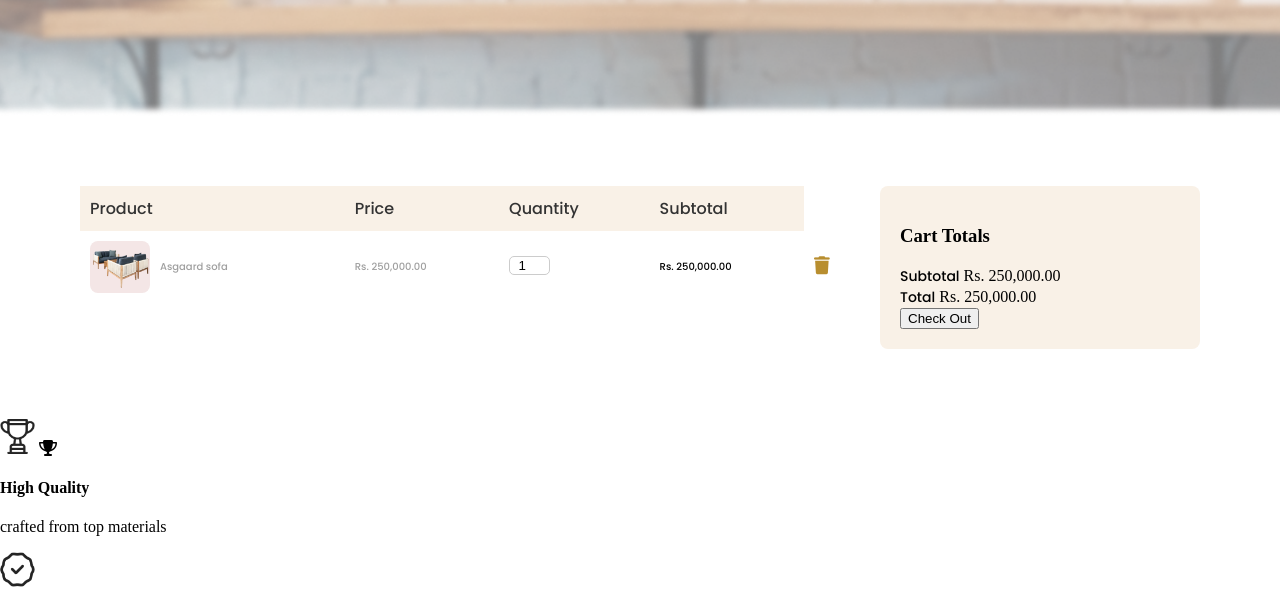
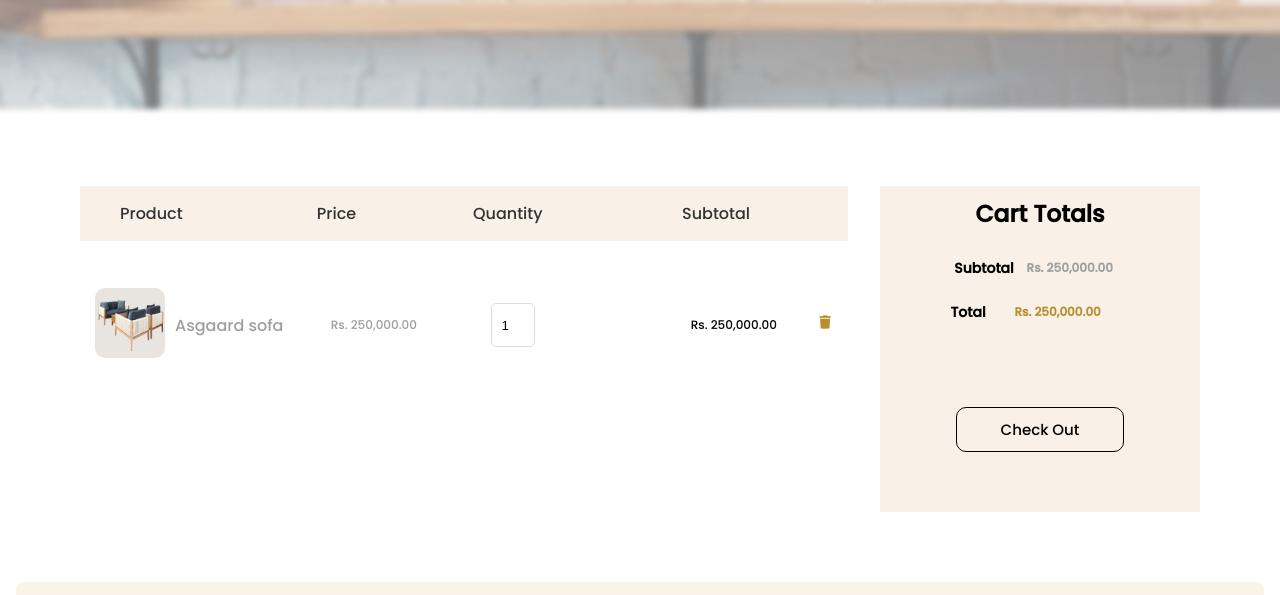
Before and after one commit to DEV-Gitanjali/ResponsiveCart-Page, a plain HTML site: page index.html in a window 1280 px wide. Shown: the part 341-936 px from the top of the page. Drawn offline with Linux system fonts and the light colour scheme.

Commit message:
this styling for footer section

```diff
--- a/index.html
+++ b/index.html
@@ -85,33 +85,45 @@
 
                 </tr>
             </thead>
+          </table>
             <!-- body section -->
-            <tbody>
-                <tr>
-                    <td style="vertical-align: middle; display: flex; align-items: center; gap: 10px;">
-                        <img src="images/Asgaard sofa 5.png" alt="Asgaard Sofa">
-                        Asgaard sofa
-                    </td>
-                    <td>Rs. 250,000.00</td>
-                    <td class="quantity">
-                        <input type="number" value="1" min="1">
-                    </td>
-                    <td style="color: black;">Rs. 250,000.00</td>
-                    <td><span class="delete-icon"><i class="fa-solid fa-trash"></i></span></td>
-                </tr>
-            </tbody>
-        </table>
+
+            <div class="cart-item">
+              <div class="item-image">
+                <img src="images/Asgaard sofa 5.png" alt="Asgaard sofa">
+              </div>
+              <div class="item-details">
+                <p class="item-name">Asgaard sofa</p>
+              </div>
+              <div class="item-price">
+                <p class="item-price">Rs. 250,000.00</p>
+              </div>
+
+              <div class="item-quantity">
+                <input type="number" value="1" min="1">
+              </div>
+              <div class="item-total-price">
+                Rs. 250,000.00
+              </div>
+              <div class="item-remove">
+                <button>
+                  <i class="fa-sharp fa-solid fa-trash"></i>
+                </button>
+              </div>
+            </div>
+
+
     </div>
 
     <!-- Cart Totals Section -->
     <div class="cart-totals">
         <h3>Cart Totals</h3>
         <div class="totals">
-            <span style="  font-family: Poppins;  font-size: 14px;">Subtotal</span>
+            <span style="  font-family: Poppins;  font-size: 14px; padding-top: 20px;">Subtotal</span>
             <span class="price">Rs. 250,000.00</span>
         </div>
         <div class="totals">
-            <span style="font-family: Poppins;  font-size: 14px;">Total</span>
+            <span style="font-family: Poppins;  font-size: 14px; padding-top: 20px;">Total</span>
             <span class="total-price">Rs. 250,000.00</span>
         </div>
         <button>Check Out</button>
@@ -131,7 +143,7 @@
                 color: #242424;
 
                 "/>
-                <i class="fa-solid fa-trophy"></i>
+                <!-- <i class="fa-solid fa-trophy"></i> -->
                 <div class="feature-text">
                     <h4>High Quality</h4>
                     <p>crafted from top materials</p>
--- a/style.css
+++ b/style.css
@@ -29,6 +29,10 @@ html, body {
   line-height: 41.45px;
   text-align: left;
   margin: 0;
+  width: 162px;
+  height: 41px;
+  gap: 0px;
+  opacity: 0px;
 }
 
 
@@ -157,10 +161,11 @@ nav ul{
 /* Cart details table section */
 .cart-details {
   width: 70%;
+
 }
 
 .cart-details table {
-  width: 100%;
+  width: 98%;
   border-collapse: collapse;
 }
 
@@ -168,53 +173,244 @@ nav ul{
 .cart-details th, .cart-details td {
   padding: 10px;
   text-align: left;
-  font-family: 'Poppins', sans-serif;
+  font-family: 'Poppins';
 }
 
 .cart-details th {
   background-color: #F9F1E7;
   font-size: 16px;
   font-weight: 500;
-  color: #333; /* Text color for the header */
+  color: #333;
+ padding-left: 40px;
+ height: 35px;
+ /* top: 488px; */
+ left: 100px;
+ gap: 0px;
+ opacity: 0px;
+
 }
 
-.cart-details td {
-  font-size: 10px; /* Adjusted to improve readability */
-  line-height: 24px;
-  color: #9F9F9F;
-  padding: 10px;
-  /* align-items: center; */
+.cart-item {
+  display: flex;
+  align-items: center;
+  padding: 15px;
+  /* background-color: #f5eedc; */
+  border-radius: 10px;
+  margin-top: 2em;
+  justify-content: space-between;
+
 }
 
-/* Styling for the product image */
-.cart-details td img {
-  width: 60px;
-  height: auto;
-  border-radius: 8px;
-  background-color: #f4e6e6;
-  flex-shrink: 0;
+ .item-image img {
+  width: 70px;
+  height: 70px;
+  border-radius: 10px;
+  background-color: #e8e4df;
 }
 
-/* Quantity input field styling */
-.cart-details .quantity input {
-  width: 35px;
-  text-align: center;
-  border: 1px solid #ccc; /* Adds border for clarity */
-  border-radius: 5px; /* Rounded corners */
+.item-details {
+  flex-grow: 1;
+  margin-left: 10px;
 }
 
-/* Delete icon styling */
-.cart-details .delete-icon {
+.item-name {
+  font-size: 16px;
+  font-weight: 500;
+  color: #9F9F9F;
+  font-family: Poppins;
+}
+
+.item-price {
+  font-size: 16px;
+  color: #9e9e9e;
+  margin-left: -30em;
+  font-family: Poppins;
+  font-size: 12px;
+  font-weight: 400;
+  line-height: 24px;
+  text-align: left;
+}
+
+.item-quantity input {
+  width: 40px;
+  text-align: center;
+   padding: 5px;
+  border: 1px solid #ddd;
+  border-radius: 5px;
+  margin-left: -15em;
+ width: 32px;
+height: 32px;
+border-radius: 5px ;
+opacity: 0px;
+
+
+
+}
+.item-total-price {
+  font-size: 16px;
+  font-weight: 500;
+  margin-right: 6em;
+  color: #000;
+font-family: Poppins;
+font-size: 12px;
+font-weight: 400;
+line-height: 24px;
+text-align: left;
+
+}
+
+.item-remove button {
+  background-color: transparent;
+  border: none;
   cursor: pointer;
+  margin-left: -3em;
+
+}
+
+.item-remove .fa-sharp   {
+  width: 20px;
+  height: 20px;
   color: #B88E2F;
-  font-size: 18px;
+
 }
+
+
 
 /* Cart totals section */
 .cart-totals {
-  width: 25%;
-  padding: 20px;
+   width: 25%;
+  padding: 0px 20px 60px 20px;
   background: #F9F1E7;
-  border-radius: 8px;
+  font-family: Poppins;
+  font-family: Poppins;
+  font-size: 20px;
+  font-weight: 600;
+  line-height: 10px;
+  text-align: left;
+  color: #000000;
+   text-align: center;
+   justify-content: center;
 
 }
+
+/* * Title in the cart totals section */ */
+.cart-totals h3 {
+  font-size: 1.5em;
+  margin-bottom: 20px;
+  font-family: 'Poppins';
+  color: #333;
+
+}
+
+/* Totals and prices in the cart totals section */
+.cart-totals .totals {
+  display: flex;
+  /* margin-top: 20px; */
+  text-align: center;
+  justify-content: center;
+
+}
+
+.cart-totals .totals .price {
+  color: #9F9F9F;
+  font-family: Poppins;
+  font-size: 12px;
+  width: 112px;
+height: 24px;
+left: 1153px;
+padding-top: 20px;
+gap: 0px;
+opacity: 0px;
+
+
+
+}
+
+.cart-totals .total-price {
+
+color: #B88E2F;
+font-family: Poppins;
+font-size: 12px;
+width: 144px;
+height: 30px;
+top: 667px;
+gap: 0px;
+opacity: 0px;
+padding-top: 20px;
+
+}
+
+/* Check-out button styling */
+.cart-totals button {
+  width: 60%;
+  padding: 10px 5px 10px 5px;
+  margin-top:70px;
+  font-size: 15px;
+  border: 1px solid #000;
+  border-radius: 10px;
+  cursor: pointer;
+  font-family: 'Poppins', sans-serif;
+  background-color: #F9F1E7;
+}
+
+.cart-totals button:hover {
+  background-color: #f7f7f7;
+}
+
+/* Container for all the feature items */
+.features-container {
+  display: flex;
+  justify-content: space-between;
+  align-items: center;
+  max-width: 1200px;
+  margin: 0 auto;
+  padding: 1em 0px 0.5em 3em;
+
+  background-color: #faf3e8;
+ border-radius: 8px;
+gap: 0px;
+opacity: 0px;
+
+}
+
+/* Individual feature item */
+.feature-item {
+  display: flex;
+  align-items: center;
+  gap: 15px;
+  text-align: left;
+  flex: 1;
+  padding: 10px;
+}
+
+/* Feature icon */
+.feature-item i {
+  font-size: 32px;
+  color: #000;
+}
+
+/* Text section for each feature */
+.feature-text h4 {
+  font-size: 16px;
+  font-weight: 600;
+  margin-bottom: 5px;
+  font-family: Poppins;
+  line-height: 5px;
+
+
+}
+
+.feature-text p {
+  font-size: 11px;
+  color: #898989;
+  font-family: Poppins;
+
+
+
+}
+
+.feature-item:hover {
+  background-color: #f0e7db;
+  border-radius: 8px;
+  transition: background-color 0.3s ease;
+}
```
